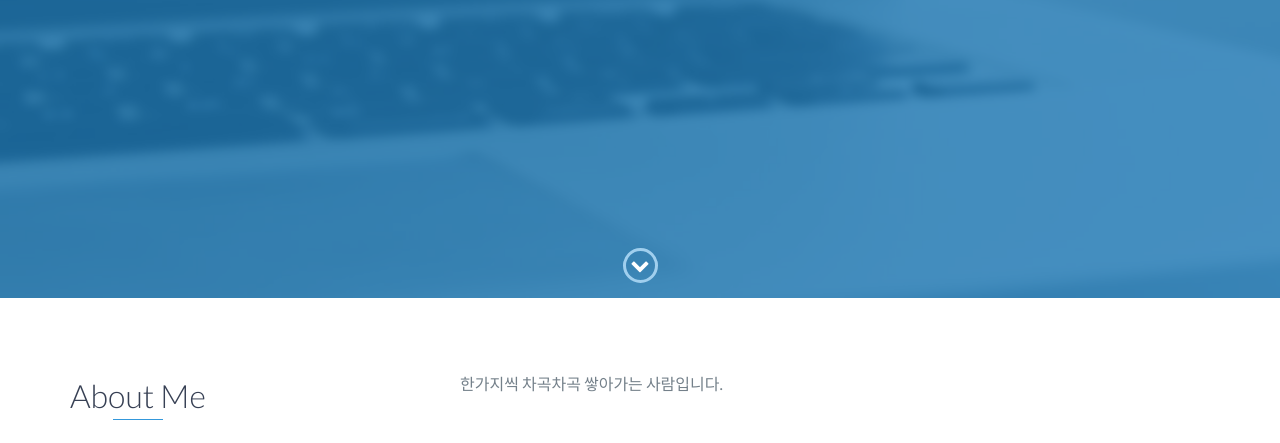
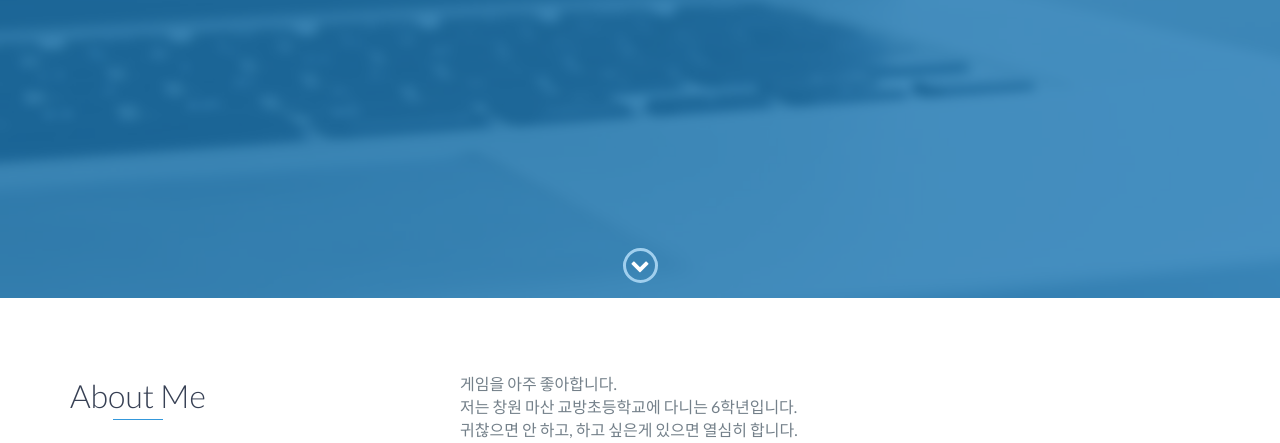
Before and after one commit to Kim-Ju-Han/Kim-Ju-han.github.io, a website: page index.html in a window 1280 px wide. Shown: the part 502-945 px from the top of the page. Drawn offline with nearby package versions, Linux system fonts and the light colour scheme.

Commit message:
Love Japanese

```diff
--- a/index.html
+++ b/index.html
@@ -73,7 +73,11 @@
                 </div>
                 <div class="col-md-8">
                     <p>
-                        한가지씩 차곡차곡 쌓아가는 사람입니다.
+                        게임을 아주 좋아합니다.<br>
+                        저는 창원 마산 교방초등학교에 다니는 6학년입니다.<br>
+                        귀찮으면 안 하고, 하고 싶은게 있으면 열심히 합니다.<br>
+                        일본 애니메이션을 좋아합니다.<br>
+                        평범합니다.<br>
                     </p>
                 </div>
             </div>
```
